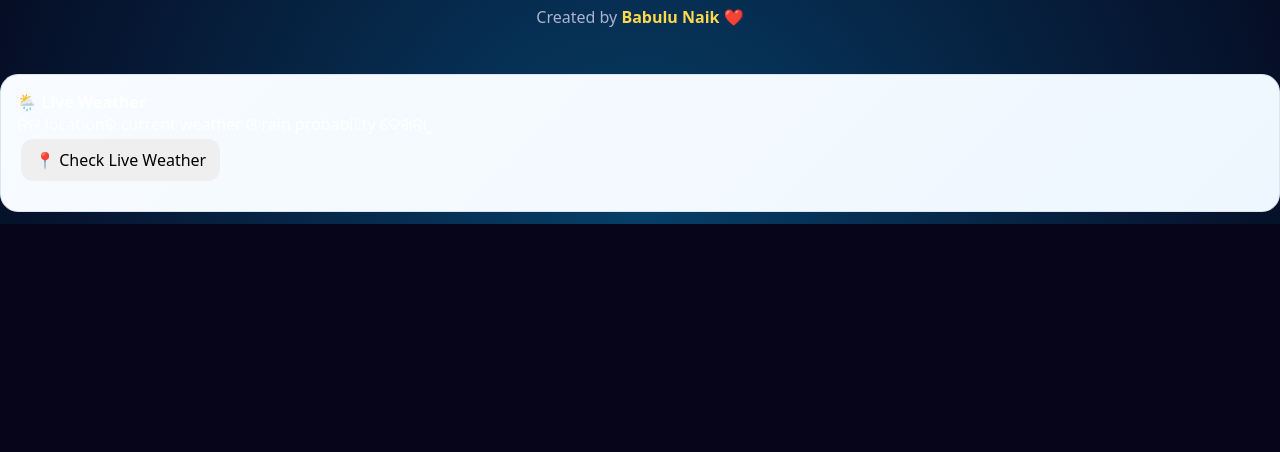
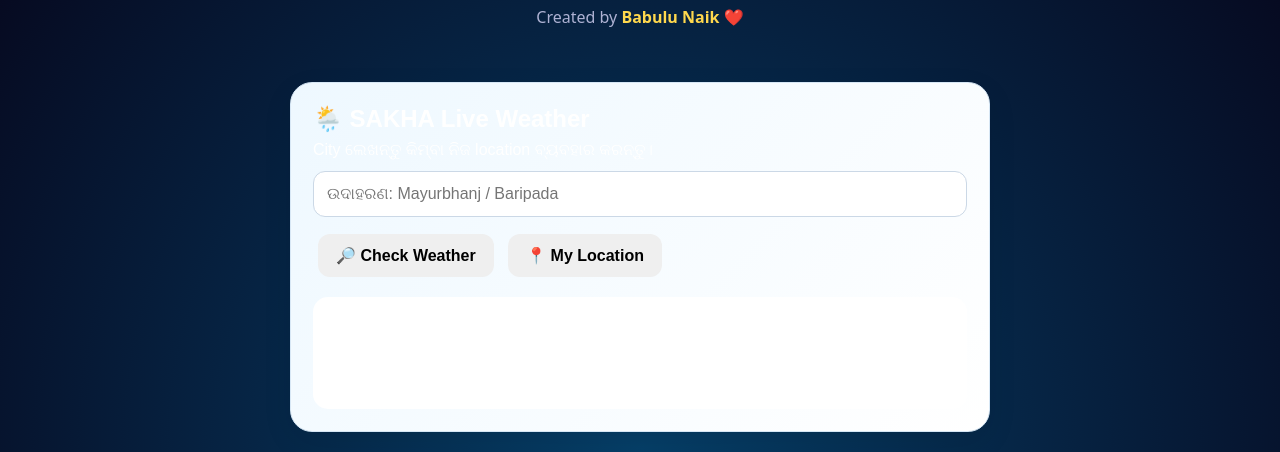
Before and after one commit to geetakasimala095-bit/SAKHA, a website: page index.html in a window 1280 px wide. Shown: the part 2171-2623 px from the top of the page. Before the commit the page ends 2395 px from the top, so only its background shows below. Drawn offline with Linux system fonts and the light colour scheme.

Commit message:
Update index.html

```diff
--- a/index.html
+++ b/index.html
@@ -3849,11 +3849,292 @@ window.sakhaLiveWeather = async function(){
 };
 </script>
 
-<div class="sakha-live-card" id="sakhaLiveWeatherCard">
-<strong>🌦️ Live Weather</strong>
-<div>ନିଜ locationର current weather ଓ rain probability ଦେଖନ୍ତୁ।</div>
-<button onclick="sakhaLiveWeather()">📍 Check Live Weather</button>
-<div class="sakha-live-out" id="sakhaWeatherOut"></div>
+<!-- ===============================
+     SAKHA LIVE WEATHER
+================================ -->
+
+<style>
+.sakha-weather-box{
+  margin:20px auto;
+  max-width:700px;
+  padding:22px;
+  border-radius:22px;
+  background:linear-gradient(135deg,#eef8ff,#ffffff);
+  border:1px solid #d7e7f5;
+  box-shadow:0 10px 30px rgba(0,0,0,.08);
+  font-family:Arial,sans-serif;
+}
+
+.sakha-weather-box h2{
+  margin:0 0 8px;
+}
+
+.sakha-weather-input{
+  width:100%;
+  box-sizing:border-box;
+  padding:13px;
+  margin:12px 0;
+  border:1px solid #cbd8e6;
+  border-radius:12px;
+  font-size:16px;
+}
+
+.sakha-weather-btn{
+  border:0;
+  padding:12px 18px;
+  margin:5px;
+  border-radius:12px;
+  cursor:pointer;
+  font-weight:bold;
+}
+
+.sakha-weather-result{
+  margin-top:15px;
+  padding:15px;
+  border-radius:15px;
+  background:#fff;
+  line-height:1.7;
+  white-space:pre-wrap;
+}
+</style>
+
+<div class="sakha-weather-box">
+
+  <h2>🌦️ SAKHA Live Weather</h2>
+
+  <p>
+    City ଲେଖନ୍ତୁ କିମ୍ବା ନିଜ location ବ୍ୟବହାର କରନ୍ତୁ।
+  </p>
+
+  <input
+    id="sakhaWeatherCity"
+    class="sakha-weather-input"
+    placeholder="ଉଦାହରଣ: Mayurbhanj / Baripada"
+  >
+
+  <button
+    class="sakha-weather-btn"
+    onclick="sakhaWeatherByCity()">
+    🔎 Check Weather
+  </button>
+
+  <button
+    class="sakha-weather-btn"
+    onclick="sakhaWeatherMyLocation()">
+    📍 My Location
+  </button>
+
+  <div
+    id="sakhaWeatherResult"
+    class="sakha-weather-result">
+    Weather result ଏଠାରେ ଦେଖାଯିବ।
+  </div>
+
+</div>
+
+<script>
+
+const SAKHA_WEATHER_BACKEND =
+  "https://sakha-8wii.onrender.com";
+
+/* =================================
+   WEATHER BY CITY
+================================= */
+
+async function sakhaWeatherByCity(){
+
+  const city =
+    document.getElementById("sakhaWeatherCity")
+    .value
+    .trim();
+
+  const result =
+    document.getElementById("sakhaWeatherResult");
+
+  if(!city){
+
+    result.innerText =
+      "⚠️ ପ୍ରଥମେ city name ଲେଖନ୍ତୁ।";
+
+    return;
+  }
+
+  result.innerText =
+    "⏳ Live weather data ଆଣୁଛି...";
+
+  try{
+
+    const response = await fetch(
+      SAKHA_WEATHER_BACKEND +
+      "/api/weather/place?city=" +
+      encodeURIComponent(city)
+    );
+
+    const data = await response.json();
+
+    if(!response.ok || !data.ok){
+
+      throw new Error(
+        data.error || "Weather unavailable"
+      );
+
+    }
+
+    const c = data.current || {};
+
+    const rain =
+      data.rain_probability_next_24h ?? 0;
+
+    result.innerText =
+`📍 ${data.place?.name || city}
+
+🌡️ Temperature:
+${c.temperature_2m ?? "—"} °C
+
+🌡️ Feels Like:
+${c.apparent_temperature ?? "—"} °C
+
+💧 Humidity:
+${c.relative_humidity_2m ?? "—"} %
+
+🌧️ Rain Now:
+${c.rain ?? 0} mm
+
+🌧️ Rain Probability Next 24 Hours:
+${rain} %
+
+💨 Wind:
+${c.wind_speed_10m ?? "—"} km/h
+
+🕐 Updated:
+${c.time || "Live"}`;
+
+  }catch(error){
+
+    console.error(error);
+
+    result.innerText =
+`❌ Live weather ଆସୁନାହିଁ।
+
+କାରଣ:
+${error.message}
+
+Render server running ଅଛି କି check କରନ୍ତୁ।`;
+
+  }
+
+}
+
+
+/* =================================
+   WEATHER BY GPS
+================================= */
+
+function sakhaWeatherMyLocation(){
+
+  const result =
+    document.getElementById("sakhaWeatherResult");
+
+  if(!navigator.geolocation){
+
+    result.innerText =
+      "❌ ଏହି browser location support କରୁନାହିଁ.";
+
+    return;
+  }
+
+  result.innerText =
+    "📍 Location ନେଉଛି...";
+
+  navigator.geolocation.getCurrentPosition(
+
+    async function(position){
+
+      const lat =
+        position.coords.latitude;
+
+      const lon =
+        position.coords.longitude;
+
+      try{
+
+        const response = await fetch(
+          SAKHA_WEATHER_BACKEND +
+          "/api/weather?lat=" +
+          lat +
+          "&lon=" +
+          lon
+        );
+
+        const data =
+          await response.json();
+
+        if(!response.ok || !data.ok){
+
+          throw new Error(
+            data.error || "Weather unavailable"
+          );
+
+        }
+
+        const c =
+          data.current || {};
+
+        const rain =
+          data.rain_probability_next_24h ?? 0;
+
+        result.innerText =
+`📍 Your Current Location
+
+🌡️ Temperature:
+${c.temperature_2m ?? "—"} °C
+
+🌡️ Feels Like:
+${c.apparent_temperature ?? "—"} °C
+
+💧 Humidity:
+${c.relative_humidity_2m ?? "—"} %
+
+🌧️ Rain Now:
+${c.rain ?? 0} mm
+
+🌧️ Rain Probability Next 24 Hours:
+${rain} %
+
+💨 Wind:
+${c.wind_speed_10m ?? "—"} km/h
+
+🕐 Live Update:
+${c.time || "Now"}`;
+
+      }catch(error){
+
+        result.innerText =
+          "❌ Live weather unavailable: " +
+          error.message;
+
+      }
+
+    },
+
+    function(){
+
+      result.innerText =
+`📍 Location permission ମିଳିଲା ନାହିଁ।
+
+Browserର Location permissionକୁ Allow କରନ୍ତୁ।`;
+
+    }
+
+  );
+
+}
+
+</script>
+
+<!-- ===============================
+     END LIVE WEATHER
+================================ -->
 </div>
 </body>
 </html>
```
